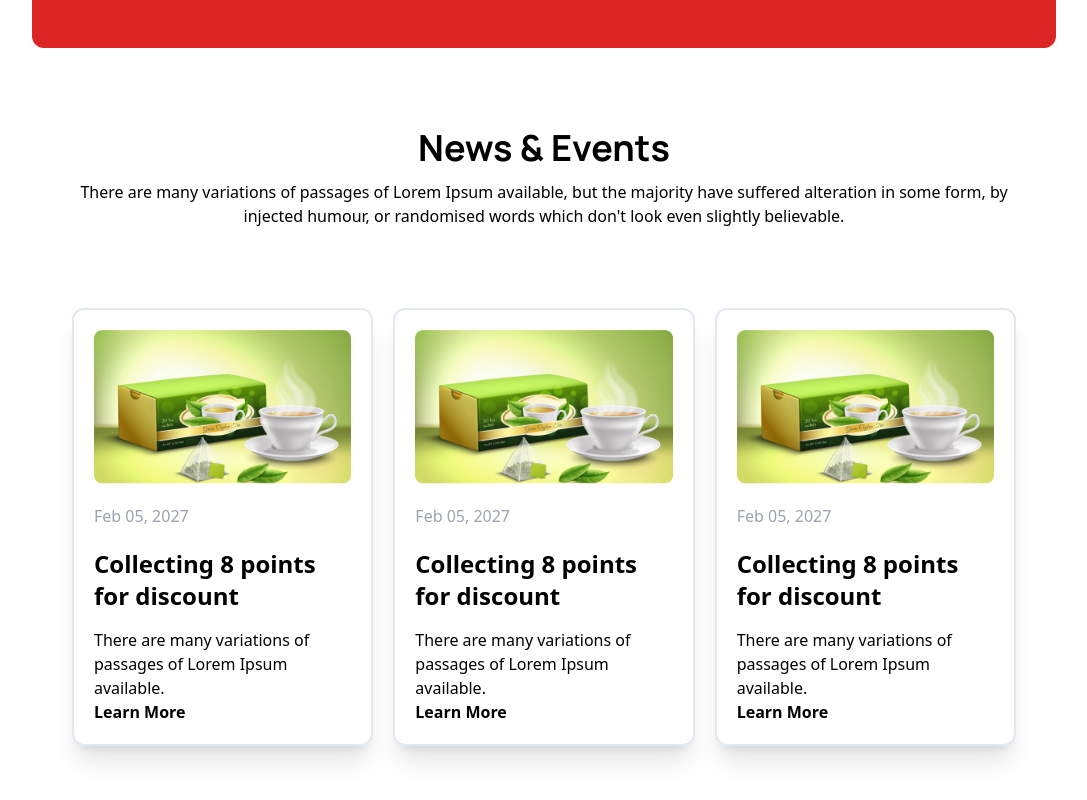
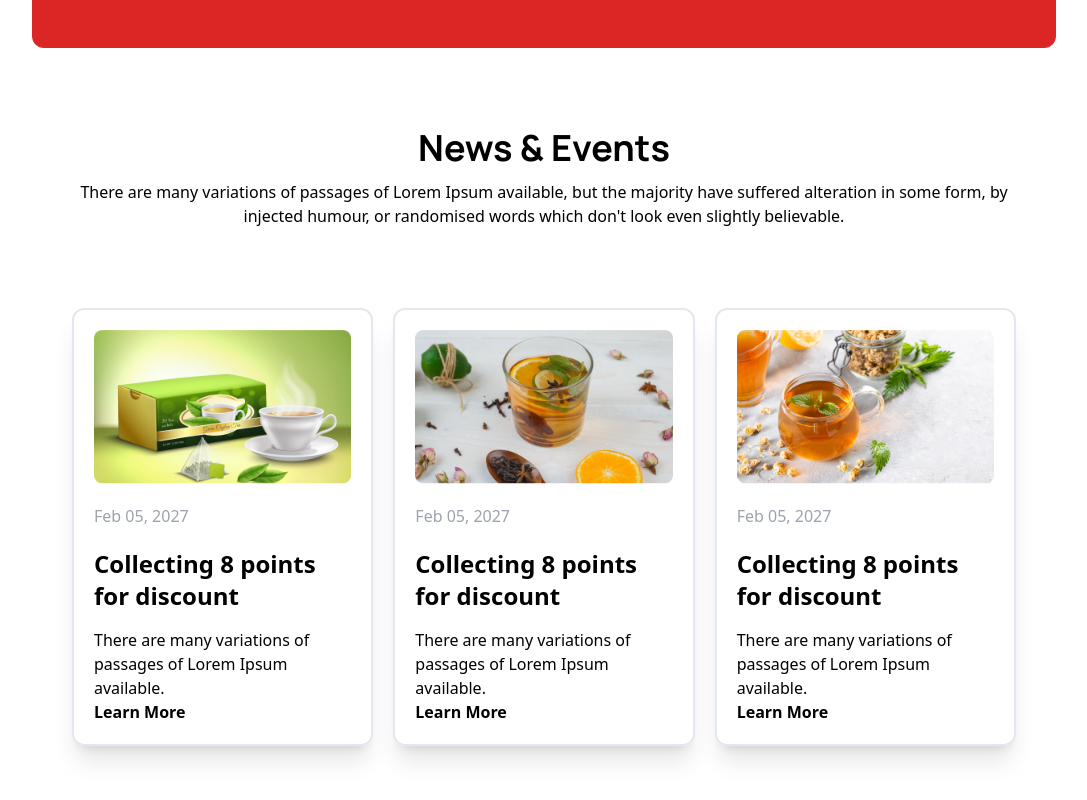
Before and after one commit to AltafHusain22/tea-house, a plain HTML site: page index.html in a window 1280 px wide. Shown: the part 2256-3056 px from the top of the page, without its empty margins (96-1183 px from the left). Drawn offline with nearby package versions, Linux system fonts and the light colour scheme.

Commit message:
blog images updated

```diff
--- a/index.html
+++ b/index.html
@@ -165,14 +165,14 @@
               <a class="font-bold my-5" href="#">Learn More </a>
             </div>
             <div class="article  shadow-xl p-5 border-solid border-2 border-slate-200 rounded-xl">
-              <img src="./Assets/images/news-1.png" alt="">
+              <img src="./Assets/images/news-2.png" alt="">
               <p class="text-gray-400 my-5">Feb 05, 2027</p>
               <h3 class="font-bold text-2xl mb-4">Collecting 8 points for discount</h3>
               <p>There are many variations of passages of Lorem Ipsum available.</p>
               <a class="font-bold my-5" href="#">Learn More </a>
             </div>
             <div class="article  shadow-xl p-5 border-solid border-2 border-slate-200 rounded-xl">
-              <img src="./Assets/images/news-1.png" alt="">
+              <img src="./Assets/images/news-3.png" alt="">
               <p class="text-gray-400 my-5">Feb 05, 2027</p>
               <h3 class="font-bold text-2xl mb-4">Collecting 8 points for discount</h3>
               <p>There are many variations of passages of Lorem Ipsum available.</p>
```
